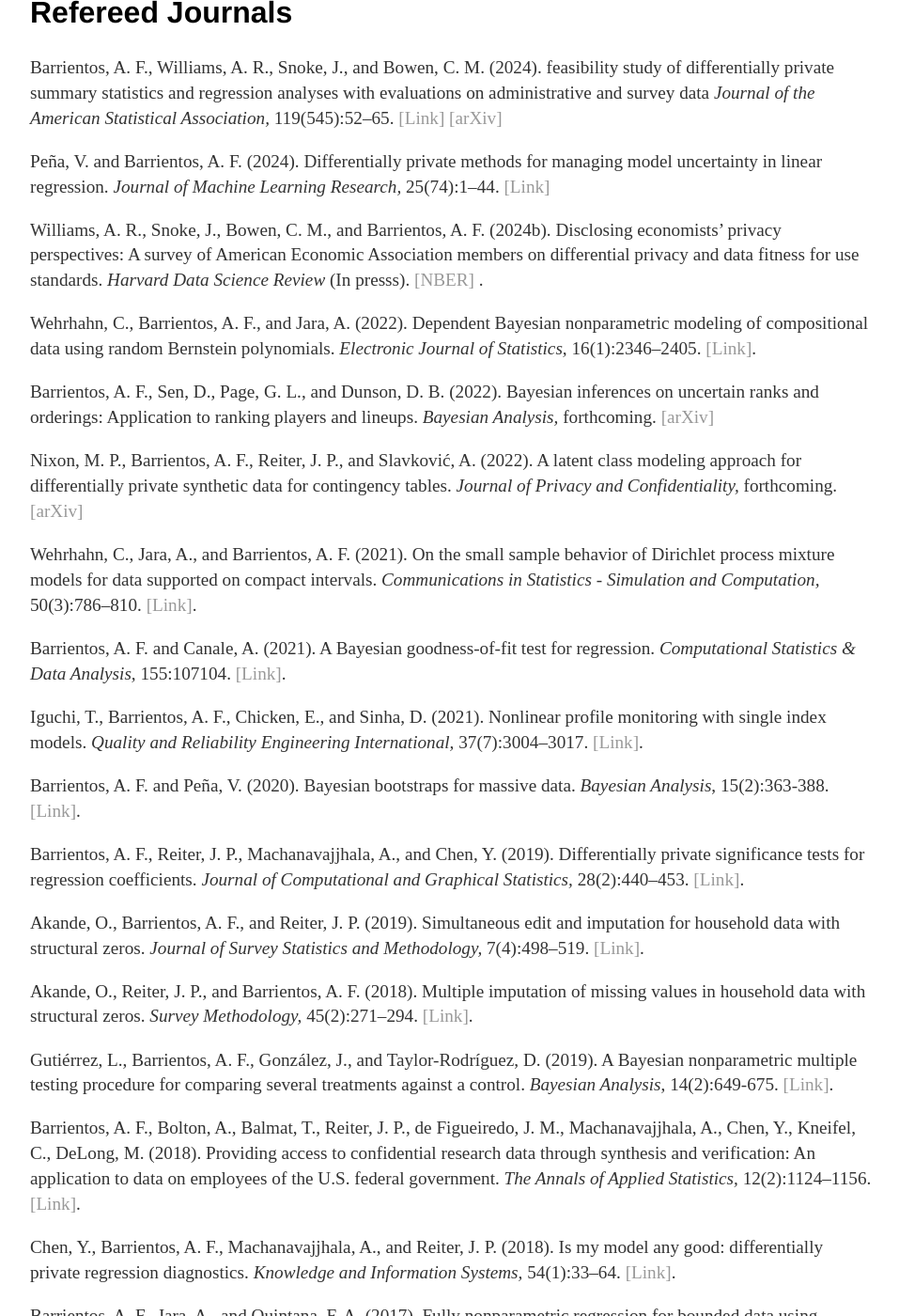
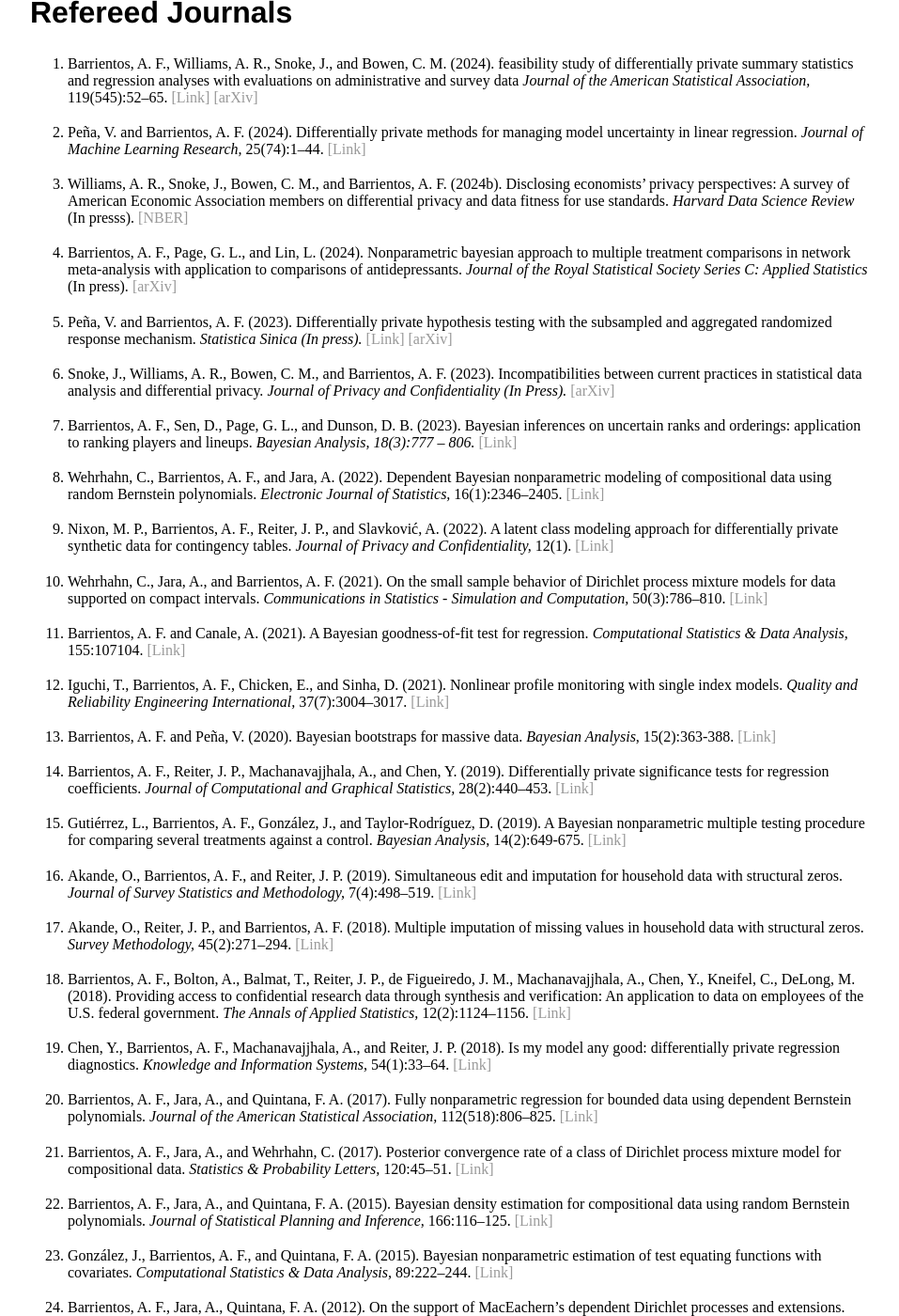
Before and after one commit to anfebar/anfebar.github.io, a Jekyll site: the page built from cv/index.html, in a window 1280 px wide and 1400 px high, scrolled down 358 px. Shown: the whole window at 94% size, without its empty margins (160-1117 px from the left). Built offline with Jekyll 4.4.1, drawn with Linux system fonts in a browser that asks for light colours.

Commit message:
Update publications

```diff
--- a/cv/index.html
+++ b/cv/index.html
@@ -20,138 +20,206 @@ title: Andrés Felipe Barrientos
 					<!--<span class="obfuscate">afb26@duke.edu</span>-->
 					</address>
 
+
 					<h2>Refereed Journals</h2>
 
-					<p>Barrientos, A. F., Williams, A. R., Snoke, J., and Bowen, C. M. (2024).
+					<ol>
+
+					<li>Barrientos, A. F., Williams, A. R., Snoke, J., and Bowen, C. M. (2024).
 					feasibility study of differentially private summary statistics and regression analyses with evaluations on administrative and survey data
 					<em>Journal of the American Statistical Association,</em> 119(545):52–65.
 						<a href="https://doi.org/10.1080/01621459.2023.2270795" target="_blank">[Link]</a>
 						<a href="https://arxiv.org/abs/2110.12055" target="_blank">[arXiv]</a>
+    			</li> <p>
 
 
-					<p>Peña, V. and Barrientos, A. F. (2024).
+					<li> Peña, V. and Barrientos, A. F. (2024).
 					Differentially private methods for managing model uncertainty in linear regression.
 					<em>Journal of Machine Learning Research,</em> 25(74):1–44.
 						<a href="https://www.jmlr.org/papers/volume25/21-1536/21-1536.pdf" target="_blank">[Link]</a>
+    			</li> <p>
 
 
-					<p> Williams, A. R., Snoke, J., Bowen, C. M., and Barrientos, A. F. (2024b). Disclosing 						economists’ privacy perspectives: A survey of American Economic Association members
+					<li> Williams, A. R., Snoke, J., Bowen, C. M., and Barrientos, A. F. (2024b). Disclosing 						economists’ privacy perspectives: A survey of American Economic Association members
 on differential privacy and data fitness for use standards.
-					<em>Harvard Data Science Review </em> (In presss).
+					<em> Harvard Data Science Review </em> (In presss).
 					<a href="https://conference.nber.org/conf_papers/f178417.pdf" target="_blank">[NBER]</a>
-									.
+    			</li> <p>
 
 
-					<p>Wehrhahn, C., Barrientos, A. F., and Jara, A. (2022).
+					<li> Barrientos, A. F., Page, G. L., and Lin, L. (2024).
+					Nonparametric bayesian approach to multiple treatment comparisons in network meta-analysis with application to comparisons of antidepressants.
+					<em> Journal of the Royal Statistical Society Series C: Applied Statistics </em>  (In press).
+						<a href="https://arxiv.org/abs/2207.06561" target="_blank">[arXiv]</a>
+    			</li> <p>
+
+
+					<li> Peña, V. and Barrientos, A. F. (2023).
+					Differentially private hypothesis testing with the subsampled and aggregated randomized response mechanism.
+					<em> Statistica Sinica (In press).  </em>
+						<a href="https://www3.stat.sinica.edu.tw/preprint/SS-2022-0279_Preprint.pdf" target="_blank">[Link]</a>
+						<a href="https://arxiv.org/abs/2208.06803" target="_blank">[arXiv]</a>
+    			</li> <p>
+
+
+					<li> Snoke, J., Williams, A. R., Bowen, C. M., and Barrientos, A. F. (2023).
+					Incompatibilities between current practices in statistical data analysis and differential privacy.
+					<em> Journal of Privacy and Confidentiality (In Press). </em>
+					<a href="https://arxiv.org/abs/2208.06803" target="_blank">[arXiv]</a>
+    			</li> <p>
+
+
+					<li> Barrientos, A. F., Sen, D., Page, G. L., and Dunson, D. B. (2023).
+					Bayesian inferences on uncertain ranks and orderings: application to ranking players and lineups.
+					<em> Bayesian Analysis, 18(3):777 – 806. </em>
+					<a href="https://projecteuclid.org/journals/bayesian-analysis/advance-publication/Bayesian-Inferences-on-Uncertain-Ranks-and-Orderings--Application-to/10.1214/22-BA1324.full" target="_blank">[Link]</a>
+    			</li> <p>
+
+
+					<li>Wehrhahn, C., Barrientos, A. F., and Jara, A. (2022).
 						Dependent Bayesian nonparametric modeling of compositional data using random Bernstein polynomials.
 						<em>Electronic Journal of Statistics,</em> 16(1):2346–2405.
-						<a href="https://doi.org/10.1214/22-EJS2002" target="_blank">[Link]</a>.
+						<a href="https://doi.org/10.1214/22-EJS2002" target="_blank">[Link]</a>
+    			</li> <p>
 
-					<p>Barrientos, A. F., Sen, D., Page, G. L., and Dunson, D. B. (2022).
-						Bayesian inferences on uncertain ranks and orderings: Application to ranking players and lineups.
-						<em>Bayesian Analysis,</em> forthcoming.
-						<a href="https://arxiv.org/pdf/1907.04842.pdf" target="_blank">[arXiv]</a>
 
-					<p>Nixon, M. P., Barrientos, A. F., Reiter, J. P., and Slavković, A. (2022).
+					<li>Nixon, M. P., Barrientos, A. F., Reiter, J. P., and Slavković, A. (2022).
 						A latent class modeling approach for differentially private synthetic data for contingency tables.
-						<em>Journal of Privacy and Confidentiality,</em> forthcoming.
-						<a href="https://arxiv.org/pdf/2201.10545" target="_blank">[arXiv]</a>
+						<em>Journal of Privacy and Confidentiality,</em> 12(1).
+						<a href="https://journalprivacyconfidentiality.org/index.php/jpc/article/view/768/733" target="_blank">[Link]</a>
+    			</li> <p>
 
-					<p>Wehrhahn, C., Jara, A., and Barrientos, A. F. (2021).
+
+
+					<li>Wehrhahn, C., Jara, A., and Barrientos, A. F. (2021).
 						On the small sample behavior of Dirichlet process mixture models for data supported on compact intervals.
 						<em>Communications in Statistics - Simulation and Computation,</em> 50(3):786–810.
-						<a href="https://doi.org/10.1080/03610918.2019.1568470" target="_blank">[Link]</a>.
+						<a href="https://doi.org/10.1080/03610918.2019.1568470" target="_blank">[Link]</a>
+    			</li> <p>
 
-					<p>Barrientos, A. F. and Canale, A. (2021).
+
+					<li>Barrientos, A. F. and Canale, A. (2021).
 						A Bayesian goodness-of-fit test for regression.
 						<em>Computational Statistics & Data Analysis,</em> 155:107104.
-						<a href="https://doi.org/10.1016/j.csda.2020.107104" target="_blank">[Link]</a>.
+						<a href="https://doi.org/10.1016/j.csda.2020.107104" target="_blank">[Link]</a>
+    			</li> <p>
 
-					<p>Iguchi, T., Barrientos, A. F., Chicken, E., and Sinha, D. (2021).
+
+					<li>Iguchi, T., Barrientos, A. F., Chicken, E., and Sinha, D. (2021).
 						Nonlinear profile monitoring with single index models.
 						<em>Quality and Reliability Engineering International,</em> 37(7):3004–3017.
-						<a href="https://doi.org/10.1002/qre.2825" target="_blank">[Link]</a>.
+						<a href="https://doi.org/10.1002/qre.2825" target="_blank">[Link]</a>
+    			</li> <p>
 
-					<p>Barrientos, A. F. and Peña, V. (2020).
+
+					<li>Barrientos, A. F. and Peña, V. (2020).
 						Bayesian bootstraps for massive data.
 						<em>Bayesian Analysis</em>, 15(2):363-388.
-						<a href="https://doi.org/10.1214/19-BA1155" target="_blank">[Link]</a>.
+						<a href="https://doi.org/10.1214/19-BA1155" target="_blank">[Link]</a>
+    			</li> <p>
 
-					<p>Barrientos, A. F., Reiter, J. P., Machanavajjhala, A., and Chen, Y. (2019).
+
+					<li>Barrientos, A. F., Reiter, J. P., Machanavajjhala, A., and Chen, Y. (2019).
 						Differentially private significance tests for regression coefficients.
 						<em> Journal of Computational and Graphical Statistics,</em> 28(2):440–453.
-						<a href="https://www.tandfonline.com/doi/abs/10.1080/10618600.2018.1538881?journalCode=ucgs20" target="_blank">[Link]</a>.
+						<a href="https://www.tandfonline.com/doi/abs/10.1080/10618600.2018.1538881?journalCode=ucgs20" target="_blank">[Link]</a>
+    			</li> <p>
 
-					<p>Akande, O., Barrientos, A. F., and Reiter, J. P. (2019).
+
+					<li>Gutiérrez, L., Barrientos, A. F., González, J., and Taylor-Rodríguez, D. (2019).
+						A Bayesian nonparametric multiple testing procedure for comparing several treatments against a control.
+						<em>Bayesian Analysis</em>, 14(2):649-675.
+							<a href="https://doi.org/10.1214/18-BA1122" target="_blank">[Link]</a>
+    			</li> <p>
+
+
+					<li>Akande, O., Barrientos, A. F., and Reiter, J. P. (2019).
 						Simultaneous edit and imputation for household data with structural zeros.
 						<em>Journal of Survey Statistics and Methodology,</em> 7(4):498–519.
-						<a href="https://doi.org/10.1093/jssam/smy022" target="_blank">[Link]</a>.
+						<a href="https://doi.org/10.1093/jssam/smy022" target="_blank">[Link]</a>
+    			</li> <p>
 
-					<p>Akande, O., Reiter, J. P., and Barrientos, A. F. (2018).
+
+					<li>Akande, O., Reiter, J. P., and Barrientos, A. F. (2018).
 						Multiple imputation of missing values in household data with structural zeros.
 						<em>Survey Methodology,</em> 45(2):271–294.
-						<a href="https://www150.statcan.gc.ca/n1/en/pub/12-001-x/2019002/article/00005-eng.pdf?st=X7-uJcM-" target="_blank">[Link]</a>.
+						<a href="https://www150.statcan.gc.ca/n1/en/pub/12-001-x/2019002/article/00005-eng.pdf?st=X7-uJcM-" target="_blank">[Link]</a>
+    			</li> <p>
 
-					<p>Gutiérrez, L., Barrientos, A. F., González, J., and Taylor-Rodríguez, D. (2019).
-						A Bayesian nonparametric multiple testing procedure for comparing several treatments against a control.
-						<em>Bayesian Analysis</em>, 14(2):649-675.
-							<a href="https://doi.org/10.1214/18-BA1122" target="_blank">[Link]</a>.
 
-					<p>Barrientos, A. F., Bolton, A., Balmat, T., Reiter, J. P., de Figueiredo, J. M.,
+					<li>Barrientos, A. F., Bolton, A., Balmat, T., Reiter, J. P., de Figueiredo, J. M.,
 						Machanavajjhala, A., Chen, Y., Kneifel, C., DeLong, M. (2018).
 						Providing access to confidential research data through synthesis and verification:
 						An application to data on employees of the U.S. federal government.
 						<em>The Annals of Applied Statistics,</em> 12(2):1124–1156.
-						<a href="https://doi.org/10.1214/18-AOAS1194" target="_blank">[Link]</a>.
+						<a href="https://doi.org/10.1214/18-AOAS1194" target="_blank">[Link]</a>
+    			</li> <p>
 
-					<p> Chen, Y., Barrientos, A. F., Machanavajjhala, A., and Reiter, J. P. (2018).
+
+					<li> Chen, Y., Barrientos, A. F., Machanavajjhala, A., and Reiter, J. P. (2018).
 						Is my model any good: differentially private regression diagnostics.
 						<em>Knowledge and Information Systems,</em> 54(1):33–64.
-							<a href="https://link.springer.com/content/pdf/10.1007%2Fs10115-017-1128-z.pdf	" target="_blank">[Link]</a>.
+							<a href="https://link.springer.com/content/pdf/10.1007%2Fs10115-017-1128-z.pdf	" target="_blank">[Link]</a>
+    			</li> <p>
 
-					<p>Barrientos, A. F., Jara, A., and Quintana, F. A. (2017).
+
+					<li>Barrientos, A. F., Jara, A., and Quintana, F. A. (2017).
 						Fully nonparametric regression for bounded data using dependent Bernstein polynomials.
 						<em>Journal of the American Statistical Association,</em> 112(518):806–825.
-							<a href="http://www.tandfonline.com/doi/abs/10.1080/01621459.2016.1180987" target="_blank">[Link]</a>.
+							<a href="http://www.tandfonline.com/doi/abs/10.1080/01621459.2016.1180987" target="_blank">[Link]</a>
+    			</li> <p>
 
-					<p>Barrientos, A. F., Jara, A., and Wehrhahn, C. (2017).
+
+					<li>Barrientos, A. F., Jara, A., and Wehrhahn, C. (2017).
 						Posterior convergence rate of a class of Dirichlet process mixture model for compositional data.
 						<em>Statistics & Probability Letters,</em> 120:45–51.
-							<a href="http://www.sciencedirect.com/science/article/pii/S0167715215300730" target="_blank">[Link]</a>.
+							<a href="http://www.sciencedirect.com/science/article/pii/S0167715215300730" target="_blank">[Link]</a>
+    			</li> <p>
 
-					<p>Barrientos, A. F., Jara, A., and Quintana, F. A. (2015).
+
+					<li>Barrientos, A. F., Jara, A., and Quintana, F. A. (2015).
 						Bayesian density estimation for compositional data using random Bernstein polynomials.
 						<em>Journal of Statistical Planning and Inference,</em> 166:116–125.
-						<a href="http://www.sciencedirect.com/science/article/pii/S0378375815000105" target="_blank">[Link]</a>.
+						<a href="http://www.sciencedirect.com/science/article/pii/S0378375815000105" target="_blank">[Link]</a>
+    			</li> <p>
 
-					<p>González, J., Barrientos, A. F., and Quintana, F. A. (2015).
+					<li>González, J., Barrientos, A. F., and Quintana, F. A. (2015).
 						Bayesian nonparametric estimation of test equating functions with covariates.
 						<em>Computational Statistics & Data Analysis,</em> 89:222–244.
-						<a href="http://www.sciencedirect.com/science/article/pii/S0167947315000808" target="_blank">[Link]</a>.
+						<a href="http://www.sciencedirect.com/science/article/pii/S0167947315000808" target="_blank">[Link]</a>
+    			</li> <p>
 
 
-					<p>Barrientos, A. F., Jara, A., Quintana, F. A. (2012).
+					<li>Barrientos, A. F., Jara, A., Quintana, F. A. (2012).
 						On the support of MacEachern’s dependent Dirichlet processes and extensions. <em>Bayesian Analysis,</em>  7(2):277–310.
-						<a href="https://projecteuclid.org/euclid.ba/1339878889" target="_blank">[Link]</a>.
+						<a href="https://projecteuclid.org/euclid.ba/1339878889" target="_blank">[Link]</a>
+    			</li> <p>
 
-		     			<p>Barrientos, A. F., Olaya, J., and González, V. (2007).
-						 A spline model for electricity demand forescasting.
-						 <em> Revista Colombiana de Estadística (Colombian Journal of Statistics),</em>  30(2):187–202.
-						 <a href="http://www.scielo.org.co/pdf/rce/v30n2/v30n2a03.pdf" target="_blank">[Link]</a>.
+		     	<li>Barrientos, A. F., Olaya, J., and González, V. (2007).
+					A spline model for electricity demand forescasting.
+					<em> Revista Colombiana de Estadística (Colombian Journal of Statistics),</em>  30(2):187–202.
+					<a href="http://www.scielo.org.co/pdf/rce/v30n2/v30n2a03.pdf" target="_blank">[Link]</a>
+    			</li> <p>
+
+					</ol>
 
 				<h2>Refereed Conference Proceedings and Book Chapters</h2>
 
-					 <p>Chen, Y., Machanavajjhala, A., Reiter, J. P., and Barrientos, A. F. (2016).
+					<ol>
+					 <li>Chen, Y., Machanavajjhala, A., Reiter, J. P., and Barrientos, A. F. (2016).
 						 Differentially private regression diagnostics.
 						 <em>Proceedings of the IEEE International Conference on Data Mining 2016,</em>, ICDM, 81–90.
-						 <a href="http://ieeexplore.ieee.org/abstract/document/7837832/?reload=true" target="_blank">[Link]</a>.
+						 <a href="http://ieeexplore.ieee.org/abstract/document/7837832/?reload=true" target="_blank">[Link]</a>
+    			</li> <p>
 
 
-					<p>González, J., Barrientos, A. F., and Quintana, F. A. (2014).
+					<li>González, J., Barrientos, A. F., and Quintana, F. A. (2014).
 						A dependent Bayesian nonparametric model for test equating.
 						<em>In Quantitative Psychology Research: The 78th Annual Meeting of the Psychometric Society,</em>
 						pages 213–226. Springer International Publishing.
-						<a href="https://link.springer.com/chapter/10.1007/978-3-319-07503-7_13" target="_blank">[Link]</a>.
+						<a href="https://link.springer.com/chapter/10.1007/978-3-319-07503-7_13" target="_blank">[Link]</a>
+    			</li> <p>
 
+					</ol>
 
 </div>
```
